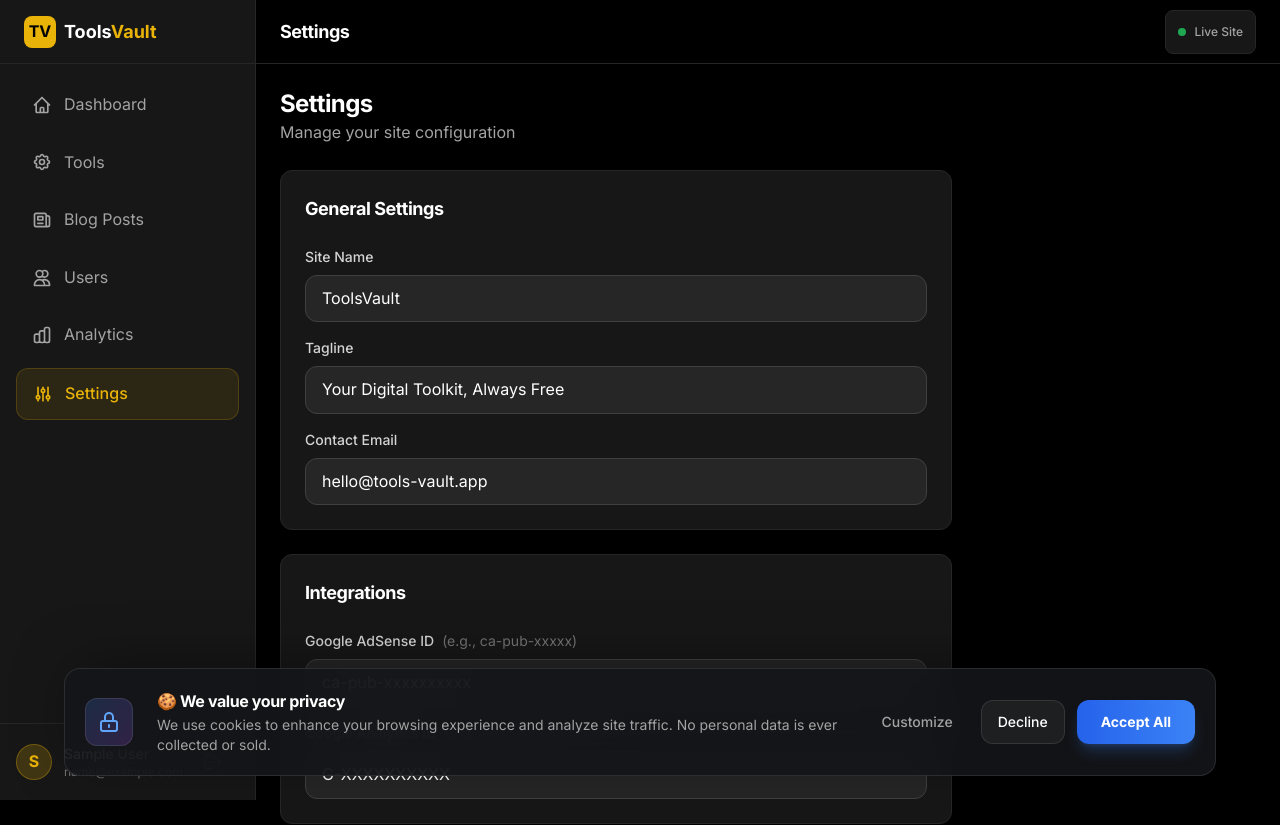
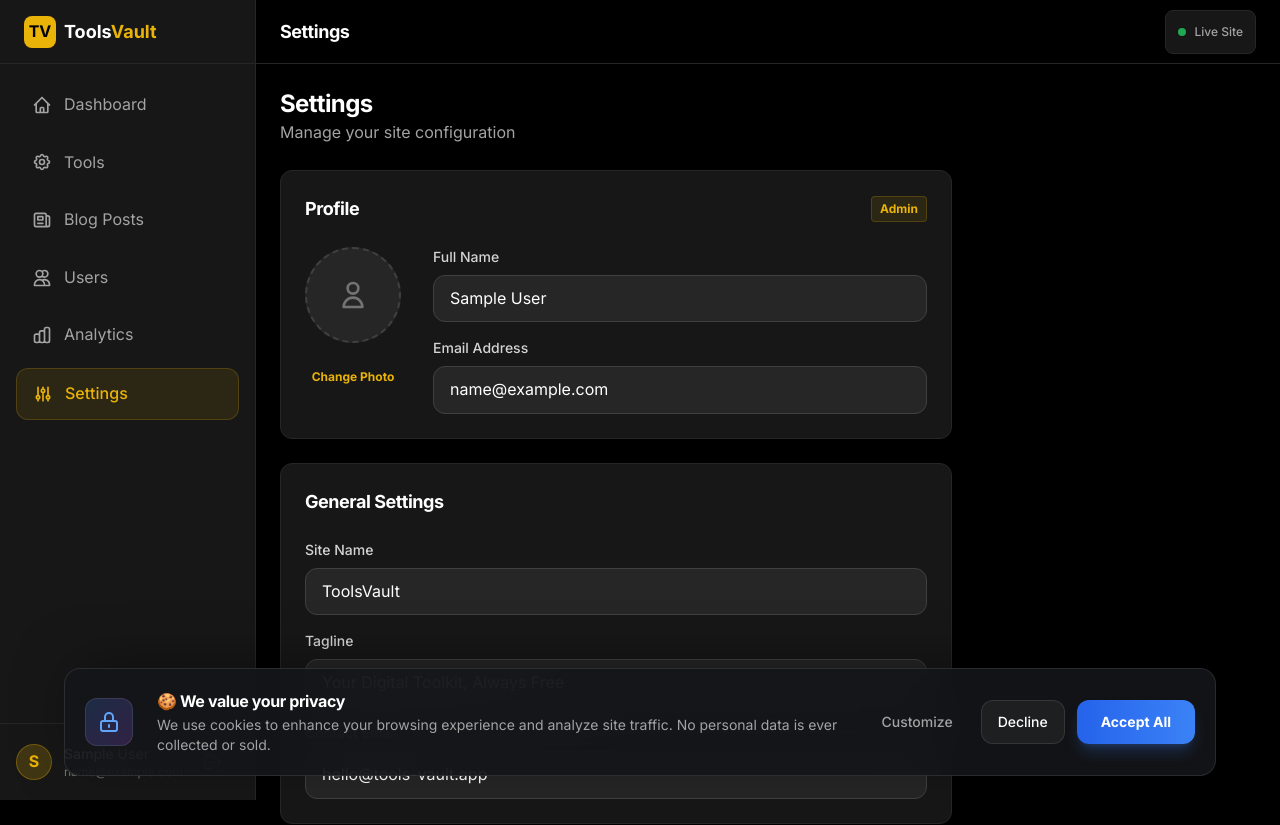
Before and after one commit to adeebjamil/Tools_Vault_Frontend, a Next.js app: page /admin/settings in a window 1280 px wide. Shown: the top 825 px of the page. Built offline with nearby package versions, Linux system fonts and the light colour scheme; no server answers; sample sign-in values are in the browser's storage.

Commit message:
Implement profile image upload and sidebar update

```diff
--- a/src/app/admin/(dashboard)/layout.tsx
+++ b/src/app/admin/(dashboard)/layout.tsx
@@ -10,6 +10,7 @@ interface User {
   name: string;
   email: string;
   role: string;
+  avatar?: string;
 }
 
 const sidebarLinks = [
@@ -96,29 +97,34 @@ export default function AdminLayout({ children }: { children: React.ReactNode })
   }, []);
 
   useEffect(() => {
-    // Check for authentication
+    const checkAuth = () => {
       const token = localStorage.getItem("token");
       const userData = localStorage.getItem("user");
 
       if (!token || !userData) {
+        setIsAuthorized(false);
         router.push("/admin/login");
+        setLoading(false);
         return;
       }
 
       try {
         const parsedUser = JSON.parse(userData);
-      if (parsedUser.role !== "admin") {
-        setIsAuthorized(false);
-        setLoading(false);
-        return;
-      }
         setUser(parsedUser);
         setIsAuthorized(true);
-    } catch {
+      } catch (e) {
         router.push("/admin/login");
       }
+      setLoading(false);
+    };
 
-    setLoading(false);
+    checkAuth();
+
+    // Listen for profile updates
+    const handleUserUpdate = () => checkAuth();
+    window.addEventListener("userUpdated", handleUserUpdate);
+
+    return () => window.removeEventListener("userUpdated", handleUserUpdate);
   }, [router]);
 
   const handleLogout = () => {
@@ -201,9 +207,17 @@ export default function AdminLayout({ children }: { children: React.ReactNode })
         {/* User Info */}
         <div className="absolute bottom-0 left-0 right-0 p-4 border-t border-neutral-800 bg-neutral-900">
           <div className="flex items-center gap-3">
+            {user?.avatar ? (
+              <img
+                src={user.avatar}
+                alt={user.name}
+                className="w-9 h-9 rounded-full object-cover border border-neutral-700"
+              />
+            ) : (
               <div className="w-9 h-9 rounded-full bg-yellow-500/20 text-yellow-500 flex items-center justify-center flex-shrink-0 font-bold border border-yellow-500/30">
                 {user?.name?.charAt(0) || "A"}
               </div>
+            )}
             <div className="flex-1 min-w-0 lg:hidden xl:block">
               <p className="text-sm font-medium text-white truncate">{user?.name || "Admin"}</p>
               <p className="text-xs text-neutral-500 truncate">{user?.email}</p>
--- a/src/app/admin/(dashboard)/settings/page.tsx
+++ b/src/app/admin/(dashboard)/settings/page.tsx
@@ -1,8 +1,20 @@
 "use client";
 
-import { useState } from "react";
+import { useState, useEffect, useRef } from "react";
+
+interface User {
+  id: string;
+  name: string;
+  email: string;
+  avatar?: string;
+}
 
 export default function SettingsPage() {
+  const [user, setUser] = useState<User>({ id: "", name: "", email: "", avatar: "" });
+  const [isUploading, setIsUploading] = useState(false);
+  const fileInputRef = useRef<HTMLInputElement>(null);
+  const API_URL = process.env.NEXT_PUBLIC_API_URL || "http://localhost:5000";
+
   const [settings, setSettings] = useState({
     siteName: "ToolsVault",
     tagline: "Your Digital Toolkit, Always Free",
@@ -11,8 +23,90 @@ export default function SettingsPage() {
     analyticsId: "G-XXXXXXXXXX",
   });
 
-  const handleSave = () => {
-    alert("Settings saved successfully!");
+  useEffect(() => {
+    // Load user from local storage or API
+    const storedUser = localStorage.getItem("user");
+    if (storedUser) {
+      setUser(JSON.parse(storedUser));
+    }
+  }, []);
+
+  const handleImageUpload = async (e: React.ChangeEvent<HTMLInputElement>) => {
+    const file = e.target.files?.[0];
+    if (!file) return;
+
+    if (file.size > 5 * 1024 * 1024) {
+      alert("File size too large (max 5MB)");
+      return;
+    }
+
+    setIsUploading(true);
+    const formData = new FormData();
+    formData.append("image", file);
+
+    // Add token for admin verification
+    const token = localStorage.getItem("token");
+
+    try {
+      const res = await fetch(`${API_URL}/api/upload/image`, {
+        method: "POST",
+        headers: { "x-admin-token": process.env.NEXT_PUBLIC_ADMIN_SECRET || "", "Authorization": `Bearer ${token}` },
+        body: formData,
+      });
+      const data = await res.json();
+
+      if (data.success) {
+        // Update user avatar in state temporarily until manually saved, OR save immediately?
+        // User request: "add profile page with profile image upload function"
+        // Let's update state immediately so they see the preview, and it will be saved when they click "Save Settings" or separate button.
+        // Actually, let's treat Profile Save separate or unified?
+        // Let's unified save or immediate update. Immediate file upload + save is better for UX usually.
+        // Let's update the avatar URL in our local user state
+        setUser(prev => ({ ...prev, avatar: data.data.url }));
+      } else {
+        alert("Upload failed: " + (data.error || "Unknown error"));
+      }
+    } catch (error) {
+      console.error("Upload error:", error);
+      alert("Failed to upload image");
+    }
+    setIsUploading(false);
+  };
+
+  const handleSave = async () => {
+    // 1. Save Settings (Local/Mock)
+    // 2. Save Profile (Backend)
+    try {
+      const token = localStorage.getItem("token");
+      const res = await fetch(`${API_URL}/api/auth/updatedetails`, {
+        method: "PUT",
+        headers: {
+          "Content-Type": "application/json",
+          "Authorization": `Bearer ${token}`
+        },
+        body: JSON.stringify({
+          name: user.name,
+          email: user.email,
+          avatar: user.avatar
+        }),
+      });
+
+      const data = await res.json();
+      if (data.success) {
+        // Update local storage
+        localStorage.setItem("user", JSON.stringify(data.data));
+        setUser(data.data);
+        // Force Sidebar Update
+        window.dispatchEvent(new Event("userUpdated"));
+
+        alert("Settings and Profile saved successfully!");
+      } else {
+        alert("Failed to update profile: " + data.error);
+      }
+    } catch (error) {
+      console.error(error);
+      alert("An error occurred while saving.");
+    }
   };
 
   return (
@@ -21,6 +115,64 @@ export default function SettingsPage() {
       <div>
         <h1 className="text-2xl font-bold text-white">Settings</h1>
         <p className="text-neutral-400">Manage your site configuration</p>
+      </div>
+
+      {/* Profile Settings */}
+      <div className="bg-neutral-900 rounded-xl border border-neutral-800 p-6">
+        <div className="flex items-center justify-between mb-6">
+          <h3 className="text-lg font-bold text-white">Profile</h3>
+          <span className="bg-yellow-500/10 text-yellow-500 text-xs font-bold px-2 py-1 rounded border border-yellow-500/20">Admin</span>
+        </div>
+
+        <div className="flex flex-col sm:flex-row gap-8 items-start">
+          {/* Avatar Upload */}
+          <div className="flex flex-col items-center gap-3">
+             <div className="relative w-24 h-24 rounded-full overflow-hidden bg-neutral-800 border-2 border-dashed border-neutral-700 group hover:border-yellow-500 transition-colors">
+               {user.avatar ? (
+                 <img src={user.avatar} alt="Profile" className="w-full h-full object-cover" />
+               ) : (
+                 <div className="w-full h-full flex items-center justify-center text-neutral-500">
+                   <svg className="w-8 h-8" fill="none" stroke="currentColor" viewBox="0 0 24 24">
+                     <path strokeLinecap="round" strokeLinejoin="round" strokeWidth={2} d="M16 7a4 4 0 11-8 0 4 4 0 018 0zM12 14a7 7 0 00-7 7h14a7 7 0 00-7-7z" />
+                   </svg>
+                 </div>
+               )}
+
+               <div className="absolute inset-0 bg-black/60 opacity-0 group-hover:opacity-100 flex items-center justify-center transition-opacity cursor-pointer" onClick={() => fileInputRef.current?.click()}>
+                 <svg className="w-6 h-6 text-white" fill="none" stroke="currentColor" viewBox="0 0 24 24">
+                   <path strokeLinecap="round" strokeLinejoin="round" strokeWidth={2} d="M3 9a2 2 0 012-2h.93a2 2 0 001.664-.89l.812-1.22A2 2 0 0110.07 4h3.86a2 2 0 011.664.89l.812 1.22A2 2 0 0018.07 7H19a2 2 0 012 2v9a2 2 0 01-2 2H5a2 2 0 01-2-2V9z" />
+                   <path strokeLinecap="round" strokeLinejoin="round" strokeWidth={2} d="M15 13a3 3 0 11-6 0 3 3 0 016 0z" />
+                 </svg>
+               </div>
+             </div>
+             <input type="file" ref={fileInputRef} onChange={handleImageUpload} className="hidden" accept="image/*" />
+             <button onClick={() => fileInputRef.current?.click()} className="text-xs text-yellow-500 hover:text-yellow-400 font-bold">
+               {isUploading ? "Uploading..." : "Change Photo"}
+             </button>
+          </div>
+
+          {/* User Details */}
+          <div className="flex-1 w-full space-y-4">
+             <div>
+               <label className="block text-sm font-medium text-neutral-300 mb-2">Full Name</label>
+               <input
+                 type="text"
+                 value={user.name}
+                 onChange={(e) => setUser({ ...user, name: e.target.value })}
+                 className="w-full border border-neutral-700 bg-neutral-800 rounded-xl px-4 py-2.5 text-white focus:outline-none focus:ring-2 focus:ring-yellow-500 focus:border-transparent"
+               />
+             </div>
+             <div>
+               <label className="block text-sm font-medium text-neutral-300 mb-2">Email Address</label>
+               <input
+                 type="email"
+                 value={user.email}
+                 onChange={(e) => setUser({ ...user, email: e.target.value })}
+                 className="w-full border border-neutral-700 bg-neutral-800 rounded-xl px-4 py-2.5 text-white focus:outline-none focus:ring-2 focus:ring-yellow-500 focus:border-transparent"
+               />
+             </div>
+          </div>
+        </div>
       </div>
 
       {/* General Settings */}
```
Lines whose indentation alone changed are shown as unchanged.
